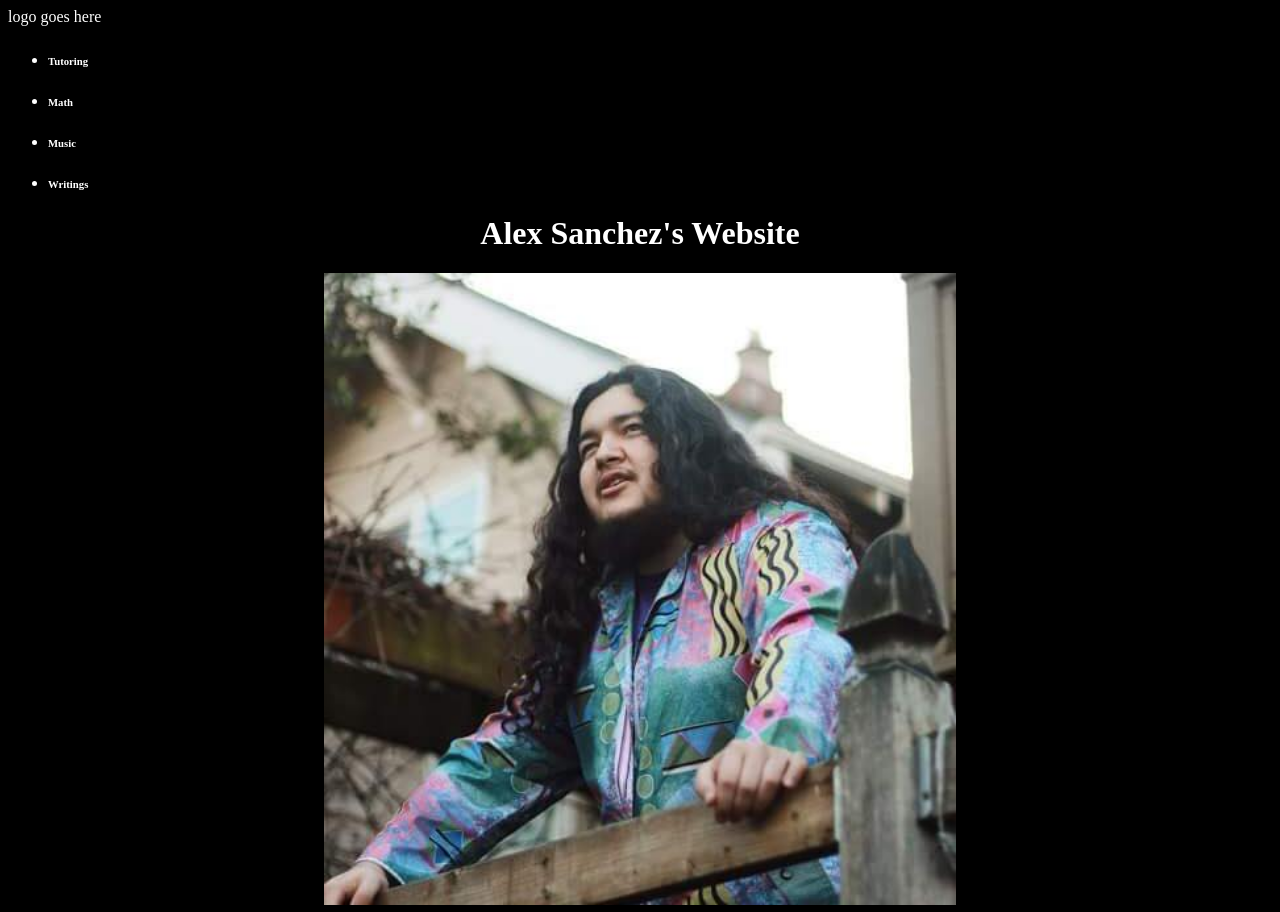
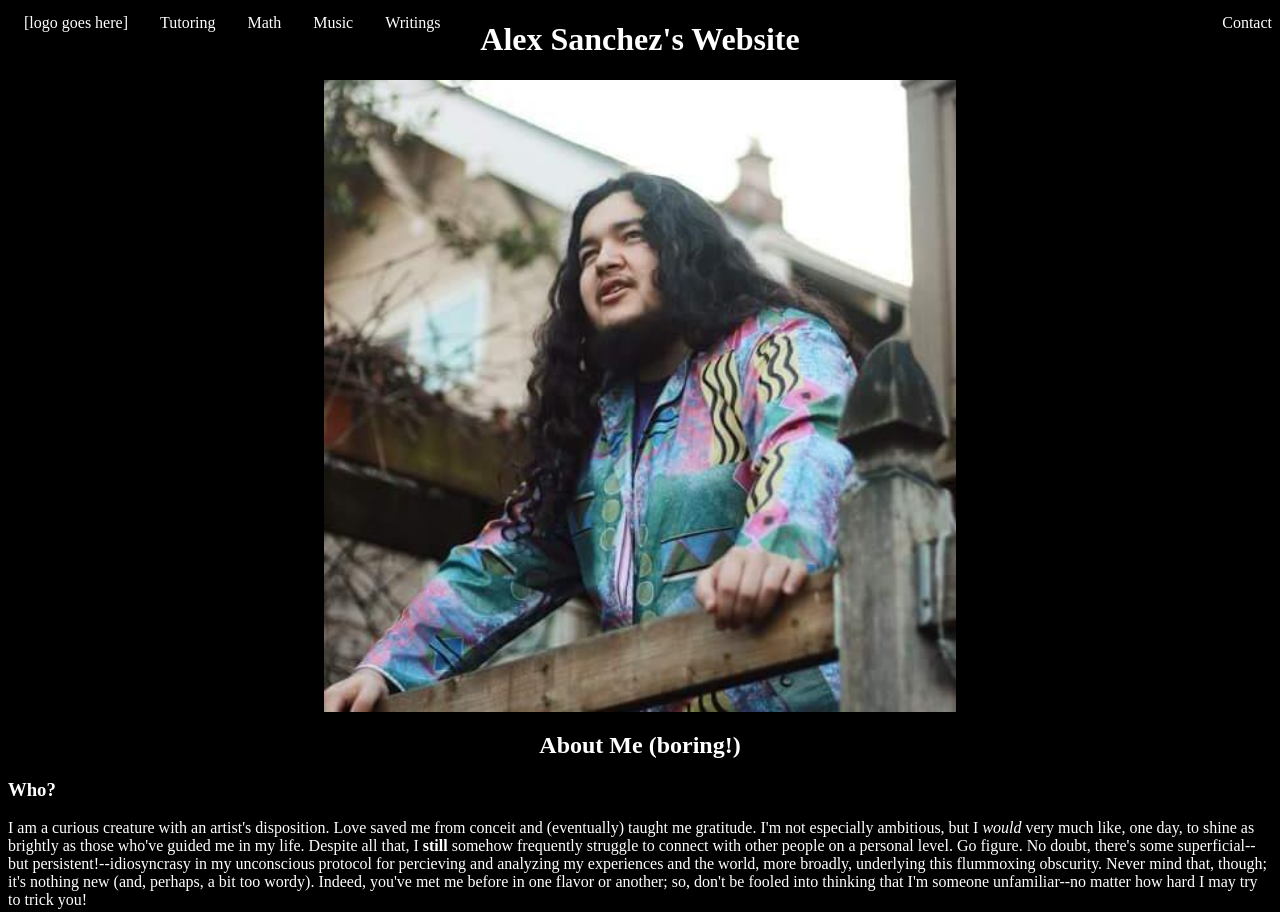
Before and after one commit to sanchace/webpage, a plain HTML site: page index.html in a window 1280 px wide. Shown: the top 912 px of the page. Drawn offline with Linux system fonts and the light colour scheme.

Commit message:
added a navbar

```diff
--- a/index.html
+++ b/index.html
@@ -8,38 +8,41 @@
 	</head>
 	<body>
 		<header>
-			<div class="logo">
-				logo goes here
-			</div>
 			<nav>
 				<ul>
 					<li>
-						<h6>Tutoring</h6>
+						<span class="logo">[logo goes here]</span>
 					</li>
 					<li>
-						<h6>Math</h6>
+						<a>Tutoring</a>
 					</li>
 					<li>
-						<h6>Music</h6>
+						<a>Math</a>
 					</li>
 					<li>
-						<h6>Writings</h6>
+						<a>Music</a>
+					</li>
+					<li>
+						<a>Writings</a>
+					</li>
+					<li>
+						<a>Contact</a>
 					</li>
 				</ul>
 			</nav>
+			<h1>Alex Sanchez's Website</h1>
+			<img src="media/pictures/profile-picture.jpg" alt="Me" class="center">
 		</header>
-		<h1>Alex Sanchez's Website</h1>
-		<img src="media/pictures/profile-picture.jpg" alt="Me" class="center">
 		<div class="intro">
 			<h2>About Me (boring!)</h2>
 			<h3>Who?</h3>
 			<p>I am a curious creature with an artist's disposition.  Love saved me from conceit and (eventually) taught me gratitude.  I'm not especially ambitious, but I <em>would</em> very much like, one day, to shine as brightly as those who've guided me in my life.  Despite all that, I <strong>still</strong> somehow frequently struggle to connect with other people on a personal level.  Go figure.  No doubt, there's some superficial--but persistent!--idiosyncrasy in my unconscious protocol for percieving and analyzing my experiences and the world, more broadly, underlying this flummoxing obscurity.  Never mind that, though; it's nothing new (and, perhaps, a bit too wordy).  Indeed, you've met me before in one flavor or another; so, don't be fooled into thinking that I'm someone unfamiliar--no matter how hard I may try to trick you!</p>
 			<h3>What?</h3>
-			<p>Yeah, I might not've paid any attention either.  Anyways, I've been known to teach: mostly math (calculus, <em>engineering</em> differential equations, linear algebra, and middle/high-school topics) and music (piano, guitar, drums, and music-theory).  I've also played music semi-professionally, including as a founding member of <a href="https://vctheband.bandcamp.com/album/fusion-for-a-reason">Vehicle Collector</a>, and professionally, including as a founding member of <a href="https://smacktalk.bandcamp.com/album/domestication">Smacktalk</a> and as an occasional session player for <a href="https://www.souljetrecords.com/">Ethan Thompson</a> and <a href="https://www.henrylavallee.com/">Henry Lavallee</a>.  Otherwise, you're most likely to find me doing math, playing my piano, or tinkering on my computer.</p>
+			<p>Yeah, I might not've paid any attention either.  Anyways, I've been known to teach: mostly math (calculus, <em>engineering</em> differential equations, linear algebra, and middle/high-school topics) and music (piano, guitar, drums, and music-theory).  I've also played music semi-professionally, including as a founding member of <a href="https://vctheband.bandcamp.com/album/fusion-for-a-reason" target="_blank" rel="noopener noreferrer">Vehicle Collector</a>, and professionally, including as a founding member of <a href="https://smacktalk.bandcamp.com/album/domestication" target="_blank" rel="noopener noreferrer">Smacktalk</a> and as an occasional session player for <a href="https://www.souljetrecords.com/" target="_blank" rel="noopener noreferrer">Ethan Thompson</a> and <a href="https://www.henrylavallee.com/" target="_blank" rel="noopener noreferrer">Henry Lavallee</a>.  Otherwise, you're most likely to find me doing math, playing my piano, or tinkering on my computer.</p>
 			<h3>When?</h3>
 			<p>1997, onwards: 24/7, baby! (PST)</p>
 			<h3>Where?</h3>
-			<p>Probably <a href="https://www.google.com/maps/place/Mercer+Island,+WA+98040/">Mercer Island, WA</a>.  Also, (frequently) <a href="https://discord.gg/Z4DSX5QcxN">Discord</a> and (rarely) <a href="https://www.facebook.com/sanchezcalexander">Facebook</a>.
+			<p>Probably <a href="https://www.google.com/maps/place/Mercer+Island,+WA+98040/" target="_blank" rel="noopener noreferrer">Mercer Island, WA</a>.  Also, (frequently) <a href="https://discord.gg/Z4DSX5QcxN" target="_blank" rel="noopener noreferrer">Discord</a> and (rarely) <a href="https://www.facebook.com/sanchezcalexander" target="_blank" rel="noopener noreferrer">Facebook</a>.
 			<h3>Why?</h3>
 			<p>Good question... Camus described an <em>invincible summer</em>, Buddha spoke of <em>nirvana</em>, and Nirvana sang about (teen) <em>spirit</em>.  Kidding aside, there is a certain visceral feeling, similar to focus or drive, which seems to be most saliently experienced by almost everybody (at least initially) in a fleeting kind of way while being pulled away from something meaningful by something measurably less meaningful.  This feeling is stripped of its ostensibly intrinsically transient nature--it is distilled, foritified, and elaborated--by exercising deliberate, controlled experiential dissociation.  For Buddha, this was meditation--a relatively pure and direct approach, to be sure.  Writing took that role for Camus.  Likewise for many of the great <em>X</em>ers and <em>Y</em>ists, <em>X</em> and <em>Y</em> functioned so.  In fact, the thing is not actually important.  What <strong>is</strong> important is the realization that this feeling is not really <em>about</em> any one thing in particular: it is the emotional essence of I'd like to call "meaning," and can be cultivated independently of life-circumstance.  An ember inside each of us, it requires only oxygen, sustinance, and shelter to eventually burn brightly.  "Why," you ask?  So that my fire may flourish.</p>
 		</div>
@@ -49,16 +52,16 @@
 				<li>
 					<h3>Music</h3>
 					<ul>
-						<li><a href="https://open.spotify.com/artist/0lopEzYZq2mwBPDlpP4Bcw">Cardiacs</a></li>
-						<li><a href="https://open.spotify.com/artist/5IKKS7LhpdlmMwqIagqf3f">Tricot</a></li>
-						<li><a href="https://open.spotify.com/artist/3A6RBkFY3kND3Z5kXM3Cz3">Extol</a></li>
+						<li><a href="https://open.spotify.com/artist/0lopEzYZq2mwBPDlpP4Bcw" target="_blank" rel="noopener noreferrer">Cardiacs</a></li>
+						<li><a href="https://open.spotify.com/artist/5IKKS7LhpdlmMwqIagqf3f" target="_blank" rel="noopener noreferrer">Tricot</a></li>
+						<li><a href="https://open.spotify.com/artist/3A6RBkFY3kND3Z5kXM3Cz3" target="_blank" rel="noopener noreferrer">Extol</a></li>
 					</ul>
 				</li>
 				<li>
 					<h3>Math</h3>
 					<ul>
-						<li><a href="https://www.ma.imperial.ac.uk/~buzzard/xena/natural_number_game/">The Basics!</a></li>
-						<li><a href="https://venhance.github.io/napkin/Napkin.pdf">Everything else!</a></li>
+						<li><a href="https://www.ma.imperial.ac.uk/~buzzard/xena/natural_number_game/" target="_blank" rel="noopener noreferrer">The Basics!</a></li>
+						<li><a href="https://venhance.github.io/napkin/Napkin.pdf" target="_blank" rel="noopener noreferrer">Everything else!</a></li>
 					</ul>
 				</li>
 			</ul>
--- a/style.css
+++ b/style.css
@@ -13,3 +13,36 @@ h1, h2 {
 	margin-right: auto;
 	width: 50%;
 }
+
+nav {
+	position: fixed;
+	top: 0;
+	width: 100%;
+}
+
+nav ul {
+	list-style-type: none;
+	margin: 0;
+	padding: 0;
+	overflow: hidden;
+}
+
+nav li {
+	float: left;
+}
+
+nav a, .logo {
+	display: block;
+	color: white;
+	text-align: center;
+	padding: 14px 16px;
+	text-decoration: none;
+}
+
+nav li:last-child {
+	float: right;
+}
+
+nav a:hover {
+	background-color: gray;
+}
```
